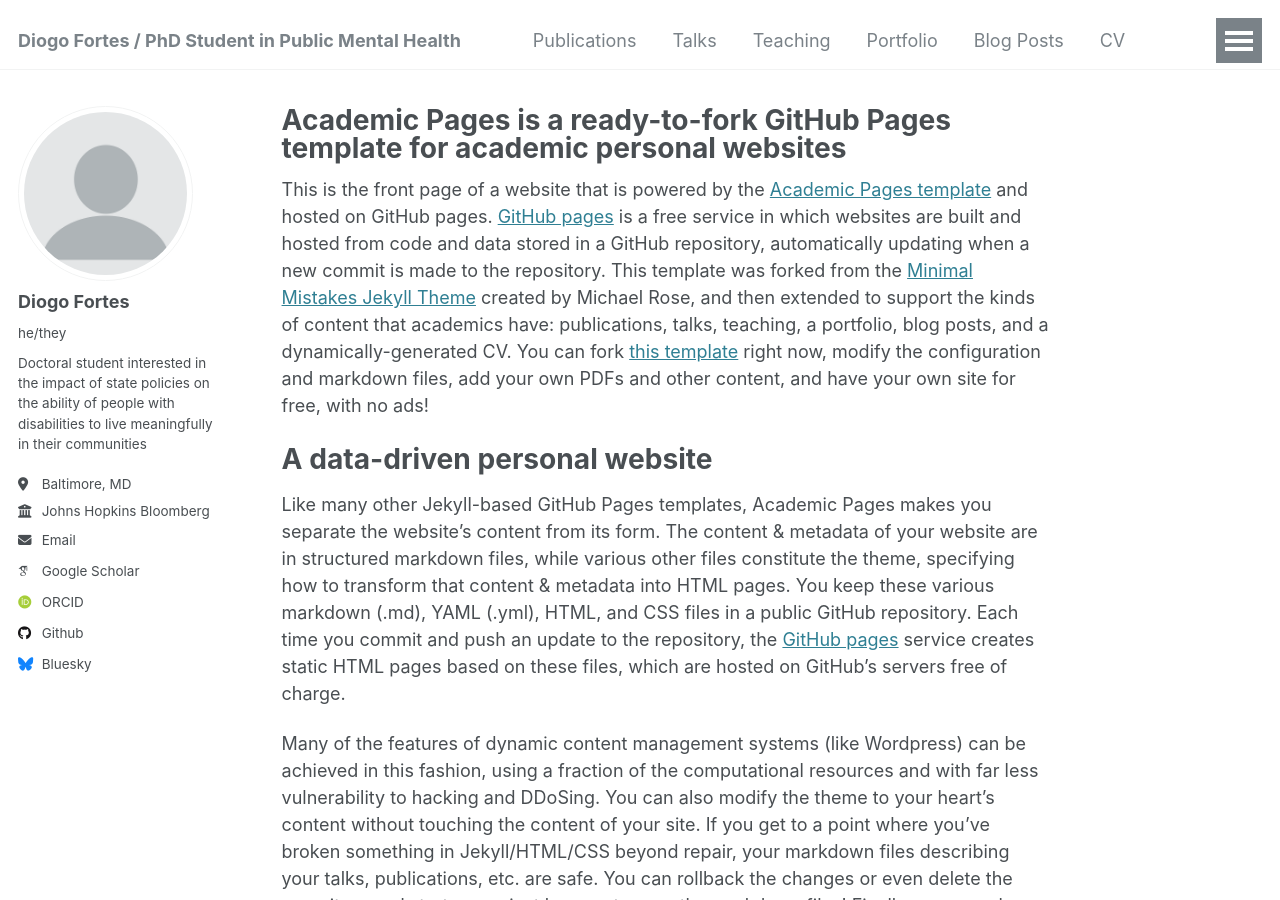
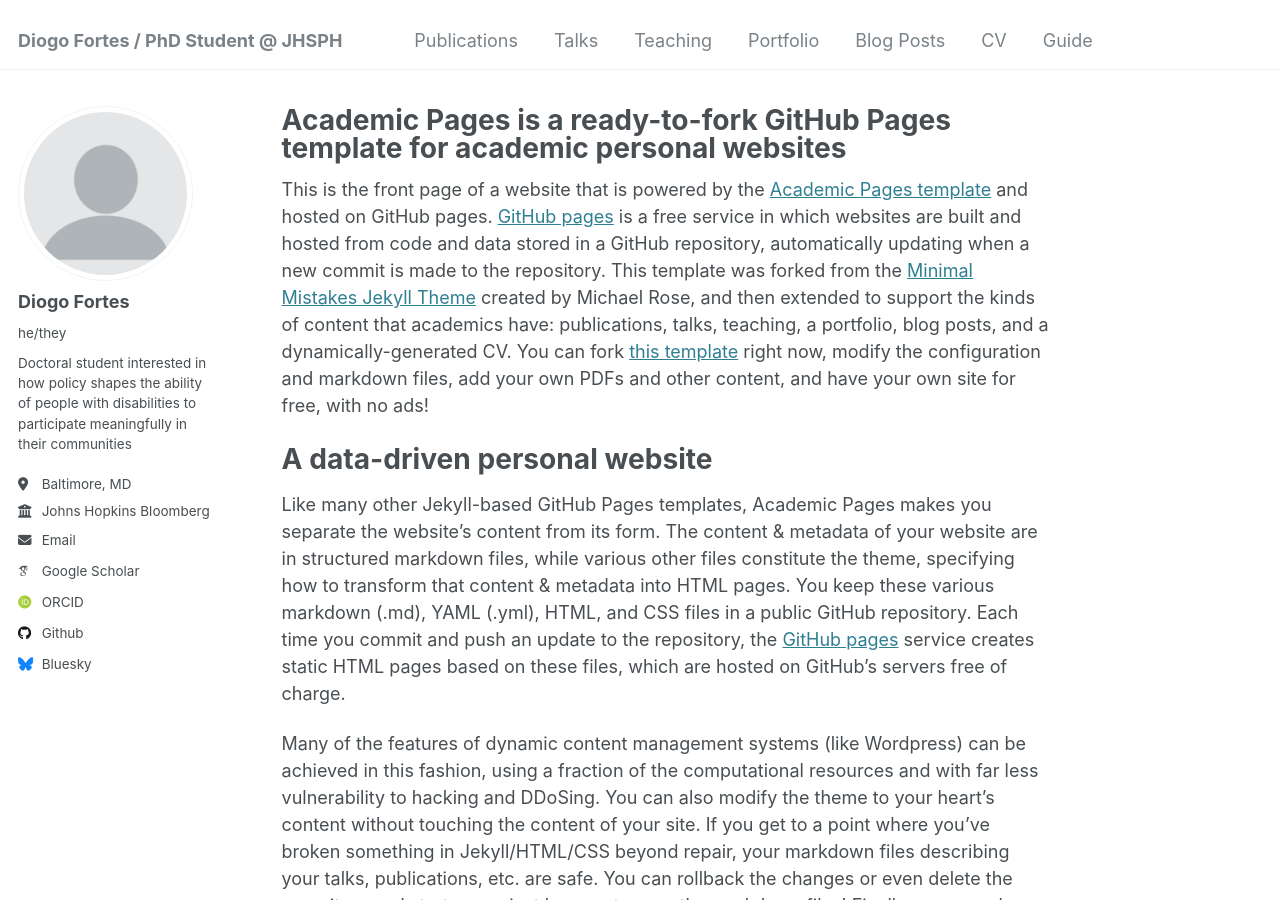
Before and after one commit to diogofortes7/dgfortes.github.io, a Jekyll site: the page built from _pages/about.md, in a window 1280 px wide and 900 px high. Built offline with Jekyll 4.4.1, drawn with Linux system fonts in a browser that asks for light colours; some web fonts are replaced.

Commit message:
Update _config.yml
Fixed website title

```diff
--- a/_config.yml
+++ b/_config.yml
@@ -8,7 +8,7 @@
 
 # Basic Site Settings
 locale                   : "en-US"
-title                    : "Diogo Fortes / PhD Student in Public Mental Health"
+title                    : "Diogo Fortes / PhD Student @ JHSPH"
 title_separator          : "-"
 name                     : &name "Diogo Fortes"
 description              : &description "personal description"
@@ -24,7 +24,7 @@ author:
   avatar           : "profile.png"
   name             : "Diogo Fortes"
   pronouns         : "he/they"
-  bio              : "Doctoral student interested in the impact of state policies on the ability of people with disabilities to live meaningfully in their communities"
+  bio              : "Doctoral student interested in how policy shapes the ability of people with disabilities to participate meaningfully in their communities"
   location         : "Baltimore, MD"
   employer         : "Johns Hopkins Bloomberg School of Public Health"
   uri              : # URL
```
